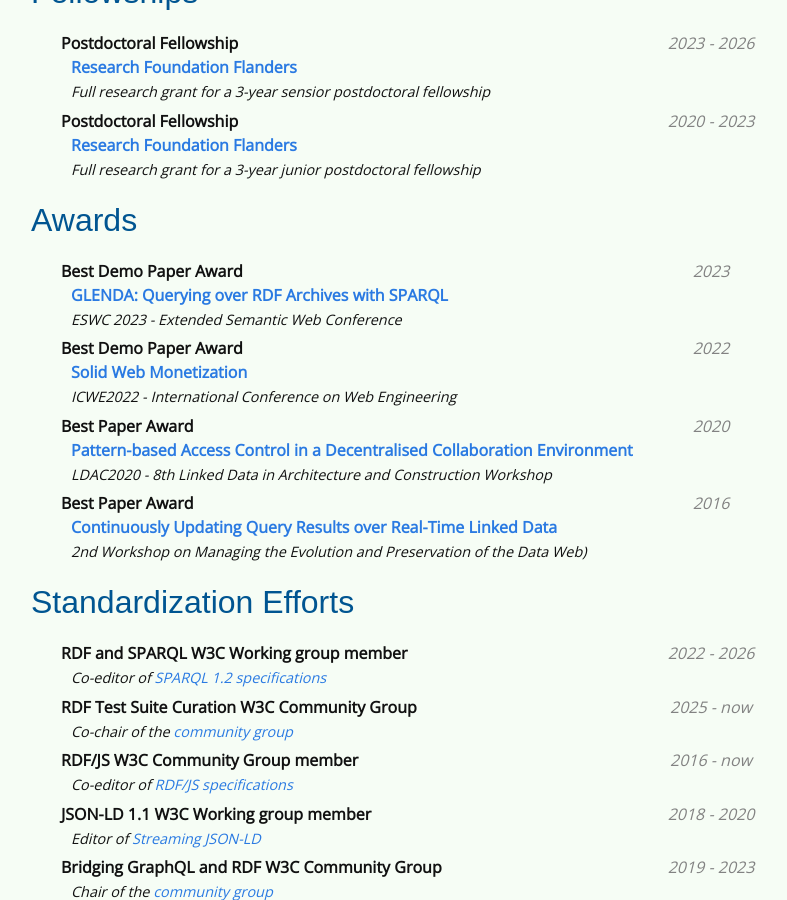
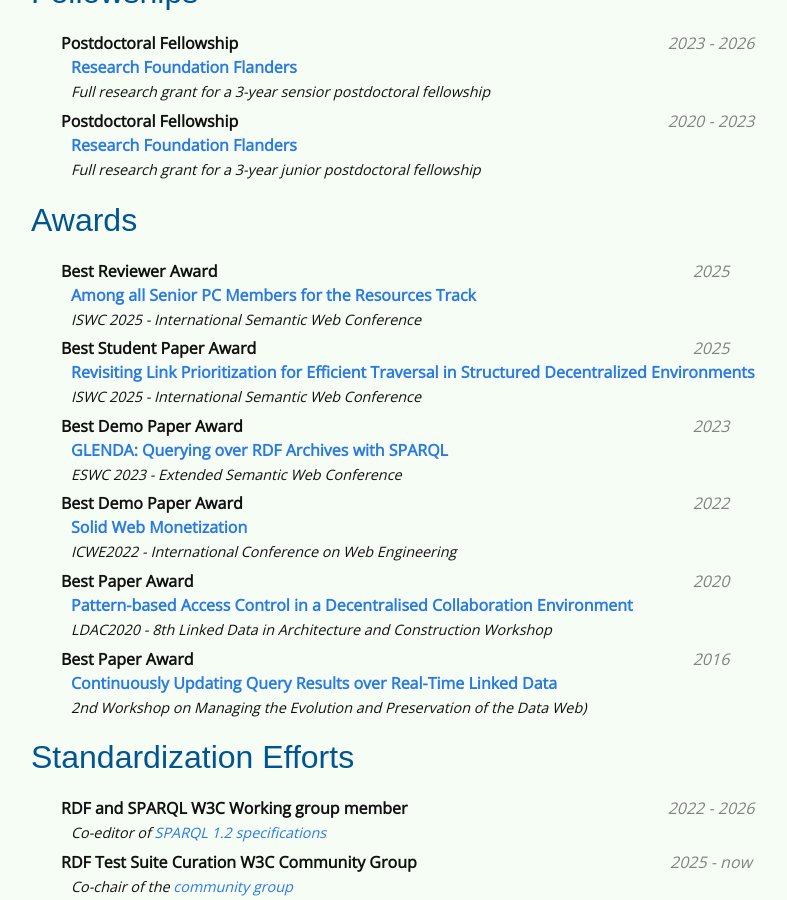
Before and after one commit to rubensworks/rubensworks.net, a Jekyll site: the page built from cv.md, in a window 1280 px wide and 900 px high, scrolled down 3011 px. Shown: the whole window, without its empty margins (239-1026 px from the left). Built offline with Jekyll 4.4.1, drawn with Linux system fonts in a browser that asks for light colours; some web fonts are replaced.

Commit message:
Add ISWC 2025 awards

```diff
--- a/cv.md
+++ b/cv.md
@@ -191,6 +191,18 @@
 ## Awards
 
 <ul class="cv-listing">
+{% include cv-listing.html
+    subject="Best Reviewer Award"
+    date="2025"
+    subtitle="Among all Senior PC Members for the [Resources Track](https://iswc2025.semanticweb.org/#/calls/resource)"
+    description="ISWC 2025 - International Semantic Web Conference"
+%}
+{% include cv-listing.html
+    subject="Best Student Paper Award"
+    date="2025"
+    subtitle="[Revisiting Link Prioritization for Efficient Traversal in Structured Decentralized Environments](/publications/eschauzier_iswc_research_linkprioritization_2025/)"
+    description="ISWC 2025 - International Semantic Web Conference"
+%}
 {% include cv-listing.html
     subject="Best Demo Paper Award"
     date="2023"
```
